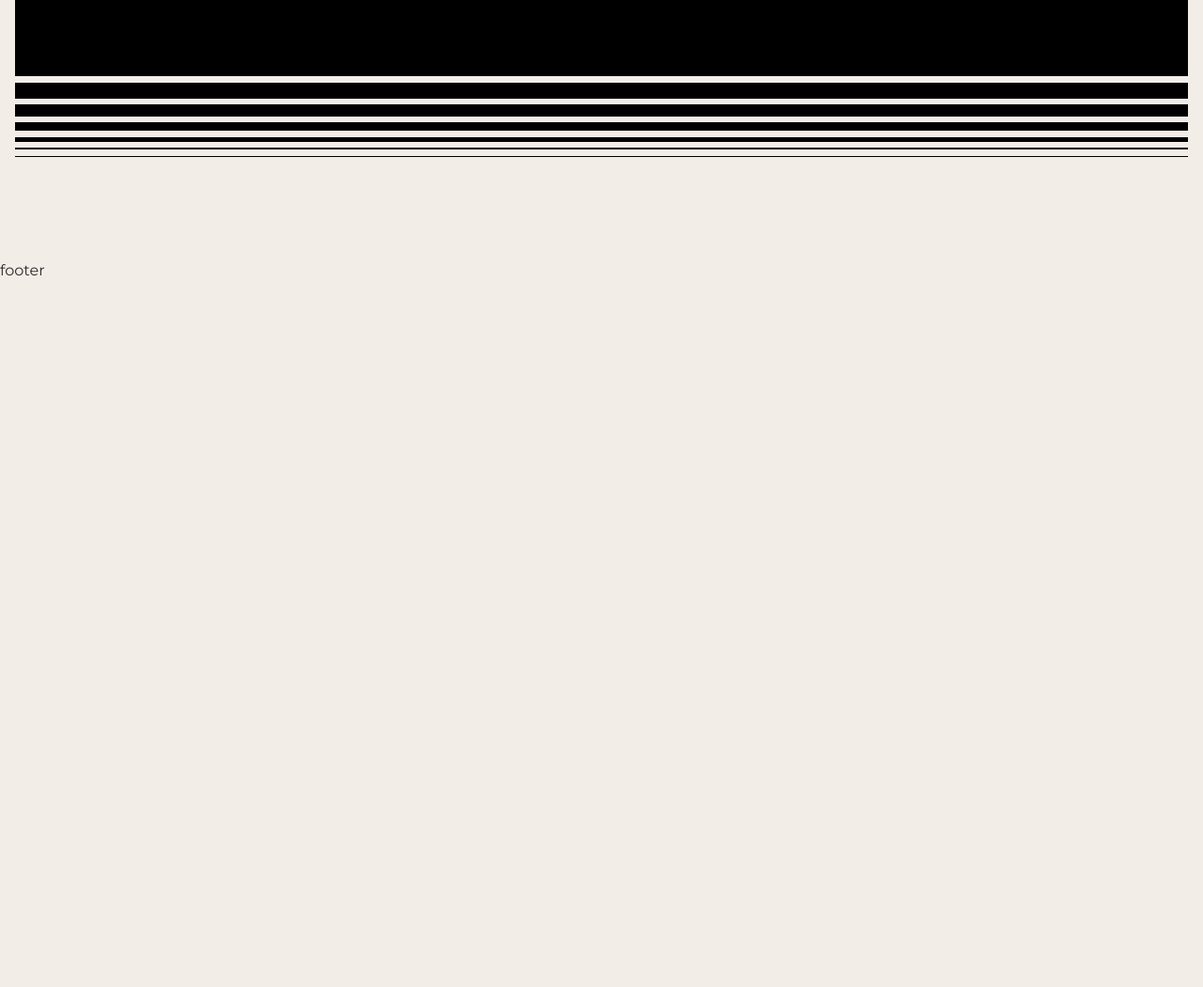
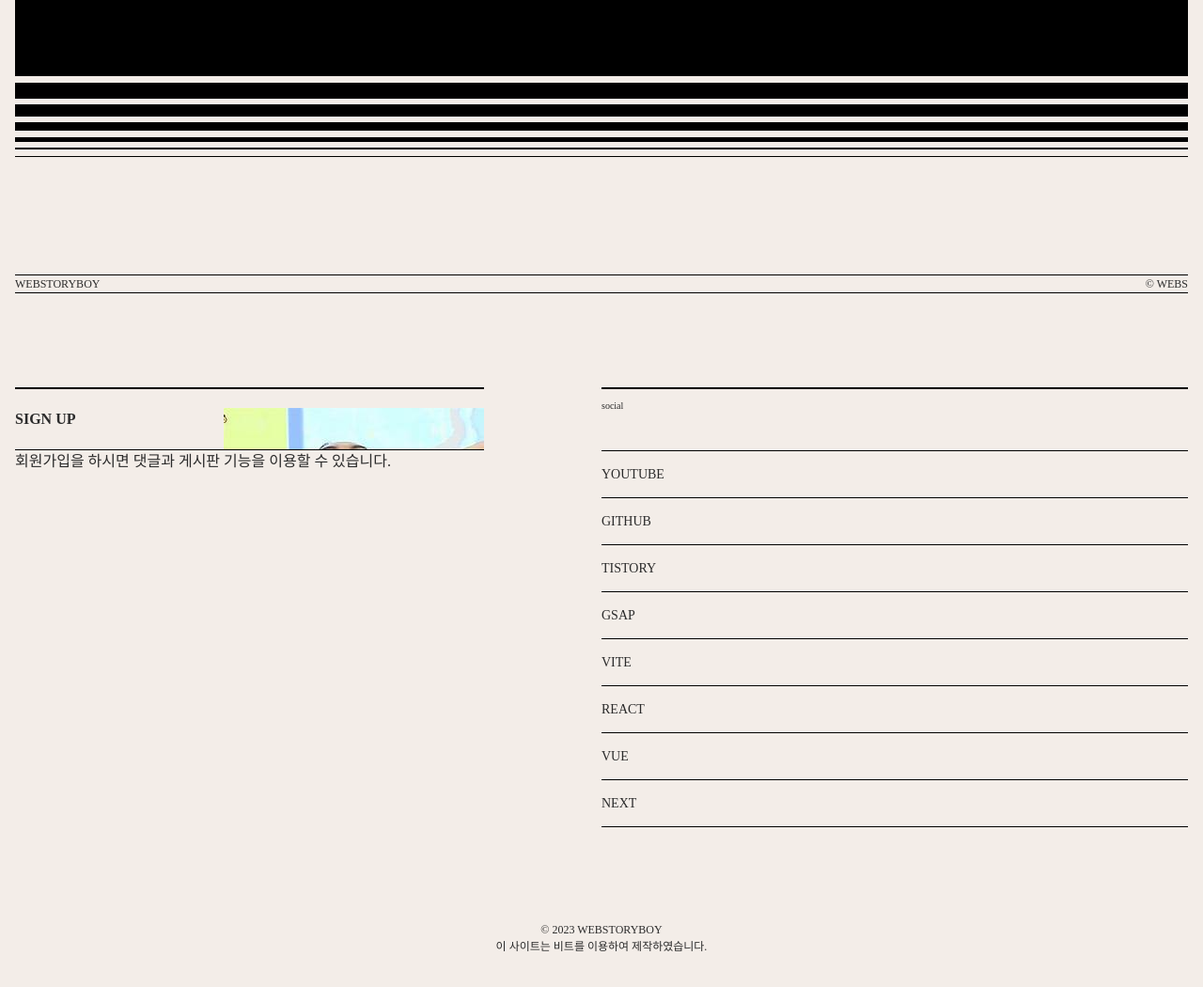
Before and after one commit to sangjun1126/Vite_Portfolio, a website built with Vite: page src/assets/index.html in a window 1280 px wide. Shown: the part 4326-5376 px from the top of the page at 94% size. Before the commit the page ends 4626 px from the top, so only its background shows below. Built offline with nearby package versions, Linux system fonts and the light colour scheme; a small style sheet from the web is missing; a web font is replaced by a local one.

Commit message:
푸터 영역 완료

```diff
--- a/src/assets/css/section/footer.css
+++ b/src/assets/css/section/footer.css
@@ -0,0 +1,109 @@
+#footer {
+    font-family: var(--mainKor-font);
+}
+
+.footer__inner {
+    padding: 16px;
+}
+
+.footer__text {
+    font-size: 12px;
+    text-transform: uppercase;
+    border-top: 1px solid var(--black);
+    border-bottom: 1px solid var(--black);
+    display: flex;
+    justify-content: space-between;
+}
+
+.footer__info {
+    display: flex;
+    justify-content: space-between;
+    margin: 100px 0;
+}
+
+.footer__info .left {
+    width: 40%;
+}
+
+.footer__info .left .title {
+    border-top: 2px solid var(--black);
+    border-bottom: 1px solid var(--black);
+    padding: 20px 0;
+    text-transform: uppercase;
+    font-weight: 700;
+    background: url(../../img/about.jpg) no-repeat right 20px;
+    transition: all 0.3s;
+}
+
+.footer__info .left .title:hover {
+    background-color: var(--black400);
+    padding-left: 10px;
+    border-color: transparent;
+}
+
+.footer__info .left .desc {
+    font-size: 12px;
+    padding-top : 20px;
+}
+
+.footer__info .right {
+    width: 50%;
+}
+
+.footer__info .right h3 {
+    border-top: 2px solid var(--black);
+    font-size: 10px;
+    margin-bottom: 40px;
+    padding-top: 10px;
+}
+
+.footer__info .right ul {
+    border-top: 1px solid var(--black);
+}
+
+.footer__info .right li {
+    border-bottom: 1px solid var(--black);
+}
+
+.footer__info .right li a{
+    padding: 14px 0;
+    font-size: 14px;
+    display: inline-block;
+    text-transform: uppercase;
+}
+
+.footer__info .right li em {
+    font-size: 12px;
+    padding-left: 10px;
+    opacity: 0;
+    transition: all 0.3s;
+}
+
+.footer__info .right li:hover em {
+    opacity: 1;
+}
+
+.footer__right {
+    text-align: center;
+    text-transform: uppercase;
+    font-size: 12px;
+    margin-bottom: 20px;
+}
+
+@media (max-width : 800px) {
+    .footer__info {
+        flex-direction: column;
+    }
+
+    .footer__info .left {
+        width: 100%;
+    }
+
+    .footer__info .left .desc {
+        margin-bottom: 40px;
+    }
+
+    .footer__info .right {
+        width: 100%;
+    }
+}
--- a/src/assets/index.html
+++ b/src/assets/index.html
@@ -347,8 +347,62 @@
         </section>
     </main>
 
-    <footer id="footer" role="containerinfo">
-        footer
+    <footer id="footer" role="contentinfo">
+        <div class="footer__inner">
+            <div class="footer__text">
+                <span>webstoryboy</span>
+                <span>© webs</span>
+            </div>
+            <div class="footer__info">
+                <div class="left">
+                    <div class="title">
+                        <a href="#">sign up</a>
+                    </div>
+                    <p>회원가입을 하시면 댓글과 게시판 기능을 이용할 수 있습니다.</p>
+                </div>
+                <div class="right">
+                    <h3>social</h3>
+                    <ul>
+                        <li>
+                            <a href="https://www.youtube.com/@Webstoryboy">youtube</a>
+                            <em>유튜브에 오시면 더 많은 강의를 볼 수 있습니다.</em>
+                        </li>
+                        <li>
+                            <a href="https://github.com/webstoryboy">github</a>
+                            <em>깃헙에 들어오시면 모든 소스를 볼 수 있습니다.</em>
+                        </li>
+                        <li>
+                            <a href="https://webstoryboy.co.kr">tistory</a>
+                            <em>티스토리에 들어오시면 좋은 정보 볼 수 있습니다.</em>
+                        </li>
+                        <li>
+                            <a href="https://www.youtube.com/playlist?list=PL4UVBBIc6giL8-6jvrClimg0cFL-Muqiq">gsap</a>
+                            <em>GSAP를 공부하시고 오면 도움이 됩니다.</em>
+                        </li>
+                        <li>
+                            <a href="https://github.com/webstoryboy/port2023-vite">vite</a>
+                            <em>비트 강의도 곧 오픈 예정입니다.</em>
+                        </li>
+                        <li>
+                            <a href="https://github.com/webstoryboy/port2023-react">react</a>
+                            <em>리액트 강의도 곧 오픈 예정입니다.</em>
+                        </li>
+                        <li>
+                            <a href="https://github.com/webstoryboy/port2023-vue">vue</a>
+                            <em>뷰 강의도 곧 오픈 예정입니다.</em>
+                        </li>
+                        <li>
+                            <a href="https://github.com/webstoryboy/port2023-next">next</a>
+                            <em>넥스트 강의도 곧 오픈 예정입니다.</em>
+                        </li>
+                    </ul>
+                </div>
+            </div>
+            <div class="footer__right">
+                © 2023 webstoryboy<br />
+                이 사이트는 비트를 이용하여 제작하였습니다.
+            </div>
+        </div>
     </footer>
 
     <script type="module" src="../assets/js/main.js"></script>
```
